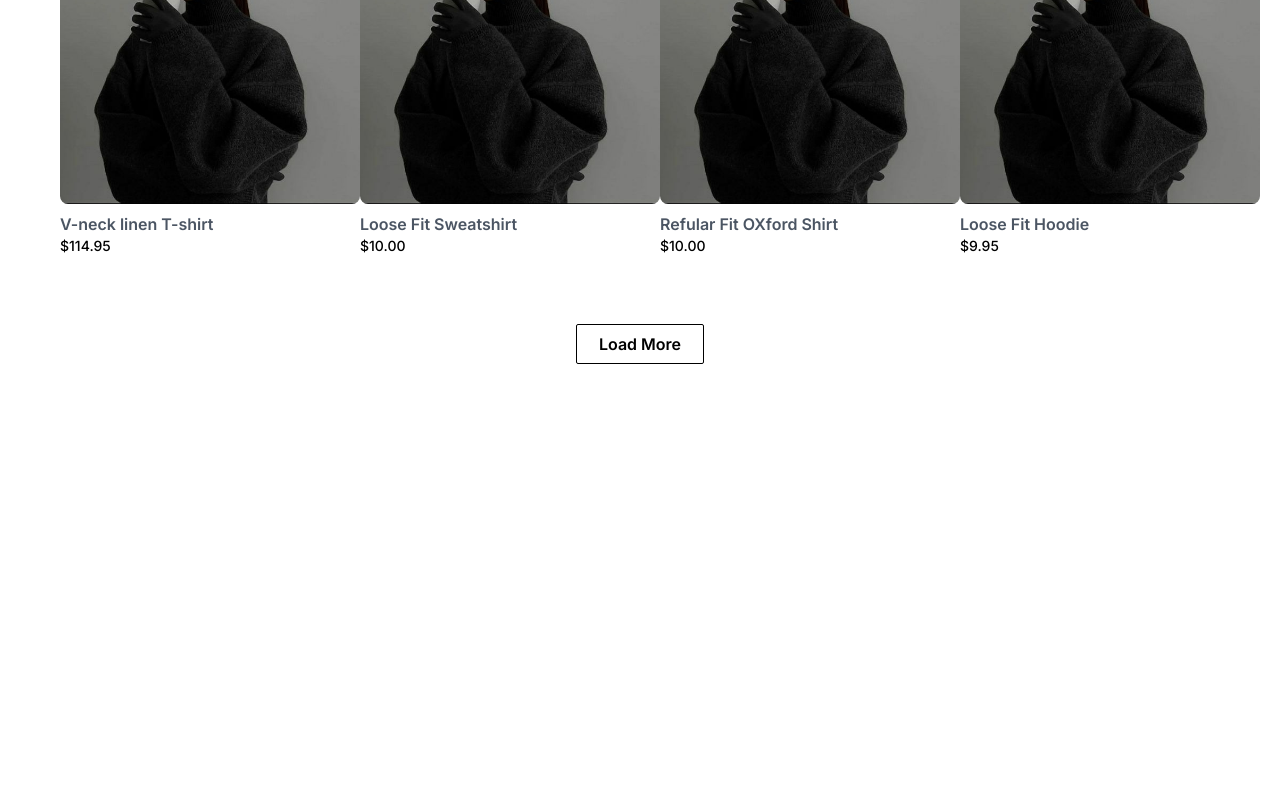
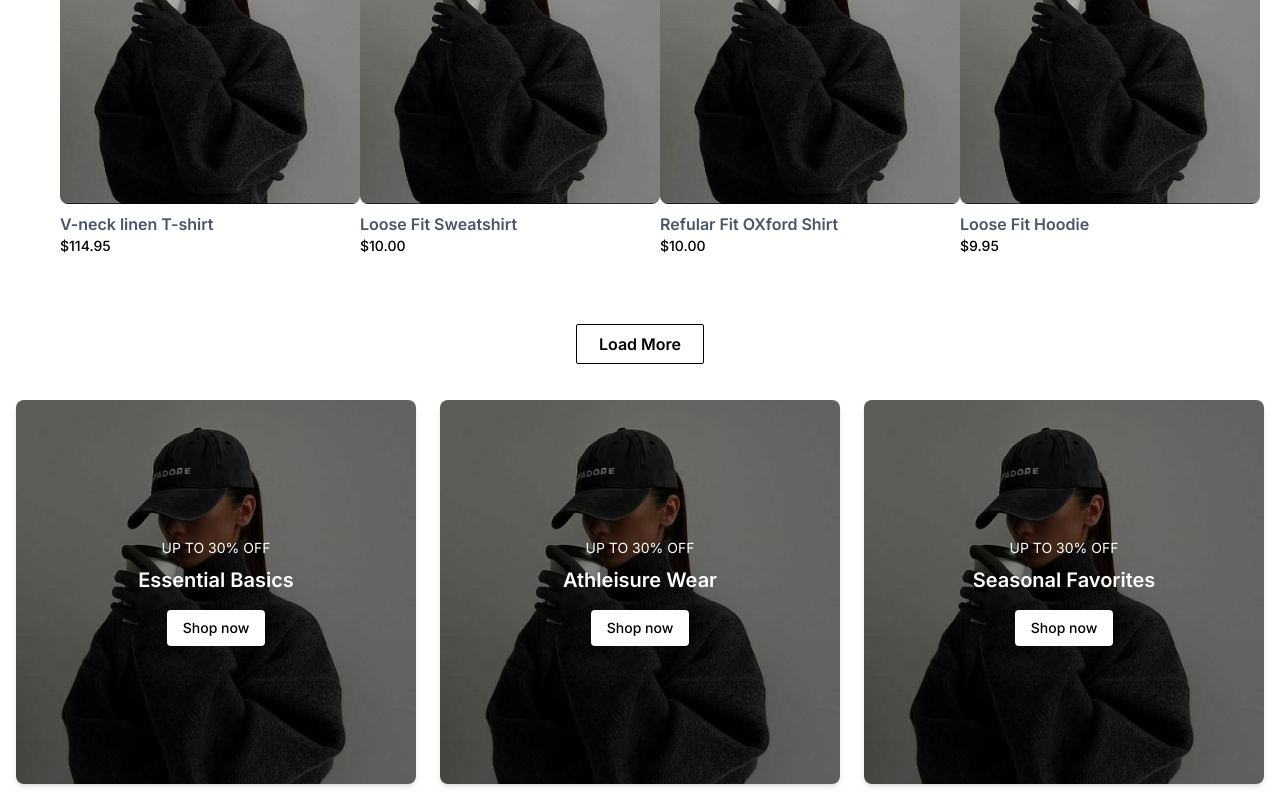
Before and after one commit to DanielaHernande/WorkShop-S1-NextJs, a Next.js app: page /home in a window 1280 px wide. Shown: the part 1769-2569 px from the top of the page. Before the commit the page ends 2133 px from the top, so only its background shows below. Built offline with nearby package versions, Linux system fonts and the light colour scheme.

Commit message:
Feat: Session Shop cretion

```diff
--- /dev/null
+++ b/src/app/_components/sessionShop/sessionShop.tsx
@@ -0,0 +1,51 @@
+import Image from "next/image";
+
+export default function SessionShop() {
+
+  const categories = [
+    {
+      title: "Essential Basics",
+      subtitle: "UP TO 30% OFF",
+      imageSrc: "/img/img1.jpg",
+    },
+    {
+      title: "Athleisure Wear",
+      subtitle: "UP TO 30% OFF",
+      imageSrc: "/img/img1.jpg",
+    },
+    {
+      title: "Seasonal Favorites",
+      subtitle: "UP TO 30% OFF",
+      imageSrc: "/img/img1.jpg",
+    },
+  ];
+
+  return (
+    <div className="mt-5 p-4 grid grid-cols-1 md:grid-cols-3 gap-6">
+      {categories.map((category, index) => (
+        <div
+          key={index}
+          className="relative flex flex-col items-center justify-center p-4 text-center bg-white rounded-lg shadow-md h-96"
+        >
+          <Image
+            src={category.imageSrc}
+            alt={category.title}
+            layout="fill"
+            objectFit="cover"
+            className="rounded-lg"
+          />
+          <div className="absolute inset-0 bg-black bg-opacity-25 rounded-lg"></div>
+          <div className="z-10">
+            <p className="text-sm text-white mb-2">{category.subtitle}</p>
+            <h2 className="text-xl font-semibold text-white mb-4">
+              {category.title}
+            </h2>
+            <button className="px-4 py-2 text-sm font-medium text-black bg-white rounded">
+              Shop now
+            </button>
+          </div>
+        </div>
+      ))}
+    </div>
+  );
+}
--- /dev/null
+++ b/src/app/_interface/cardShop.ts
@@ -0,0 +1,6 @@
+export interface CardShop {
+
+    title: string,
+    subtitle: string,
+    img: string,
+}
--- /dev/null
+++ b/src/app/_model/cardShop.ts
@@ -0,0 +1,19 @@
+import { CardShop } from "../_interface/cardShop";
+
+const categoriesShop = [
+  {
+    title: "Essential Basics",
+    subtitle: "UP TO 30% OFF",
+    imageSrc: "/img/img1.jpg",
+  },
+  {
+    title: "Athleisure Wear",
+    subtitle: "UP TO 30% OFF",
+    imageSrc: "/img/img1.jpg",
+  },
+  {
+    title: "Seasonal Favorites",
+    subtitle: "UP TO 30% OFF",
+    imageSrc: "/img/img1.jpg",
+  },
+];
--- a/src/app/home/page.tsx
+++ b/src/app/home/page.tsx
@@ -3,6 +3,7 @@ import Menu from "../_components/menu/menu";
 import SessionLeft from "../_components/session/sessionLeft";
 import SessionCard from "../_components/sessionCard/sessionCard";
 import SessionCollection from "../_components/sessionCollection/sessionCollection";
+import SessionShop from "../_components/sessionShop/sessionShop";
 
 export default function Home() {
   return (
@@ -12,6 +13,7 @@ export default function Home() {
       <Menu />
       <SessionCard />
       <Button />
+      <SessionShop />
     </>
   );
 }
```
